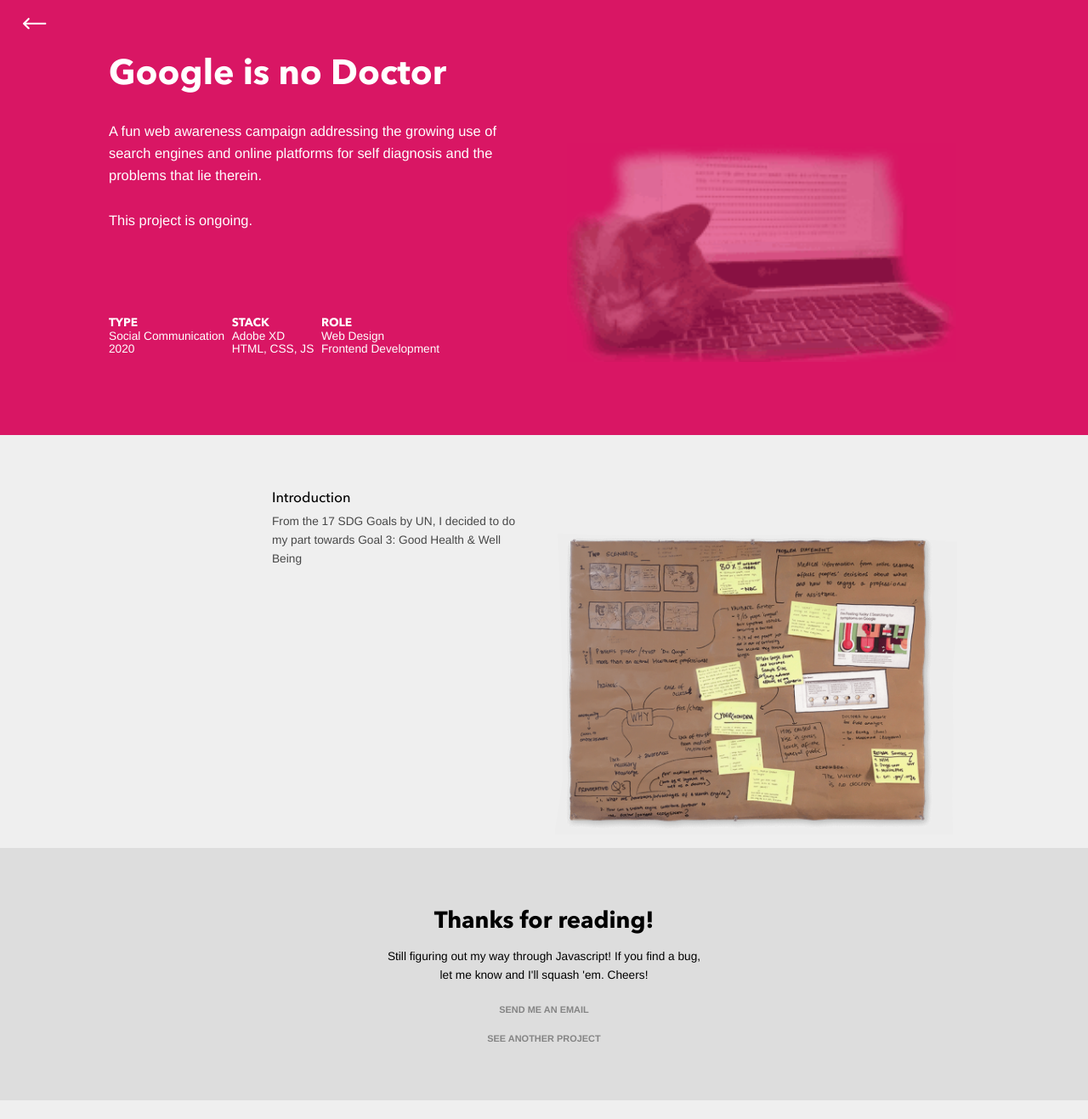
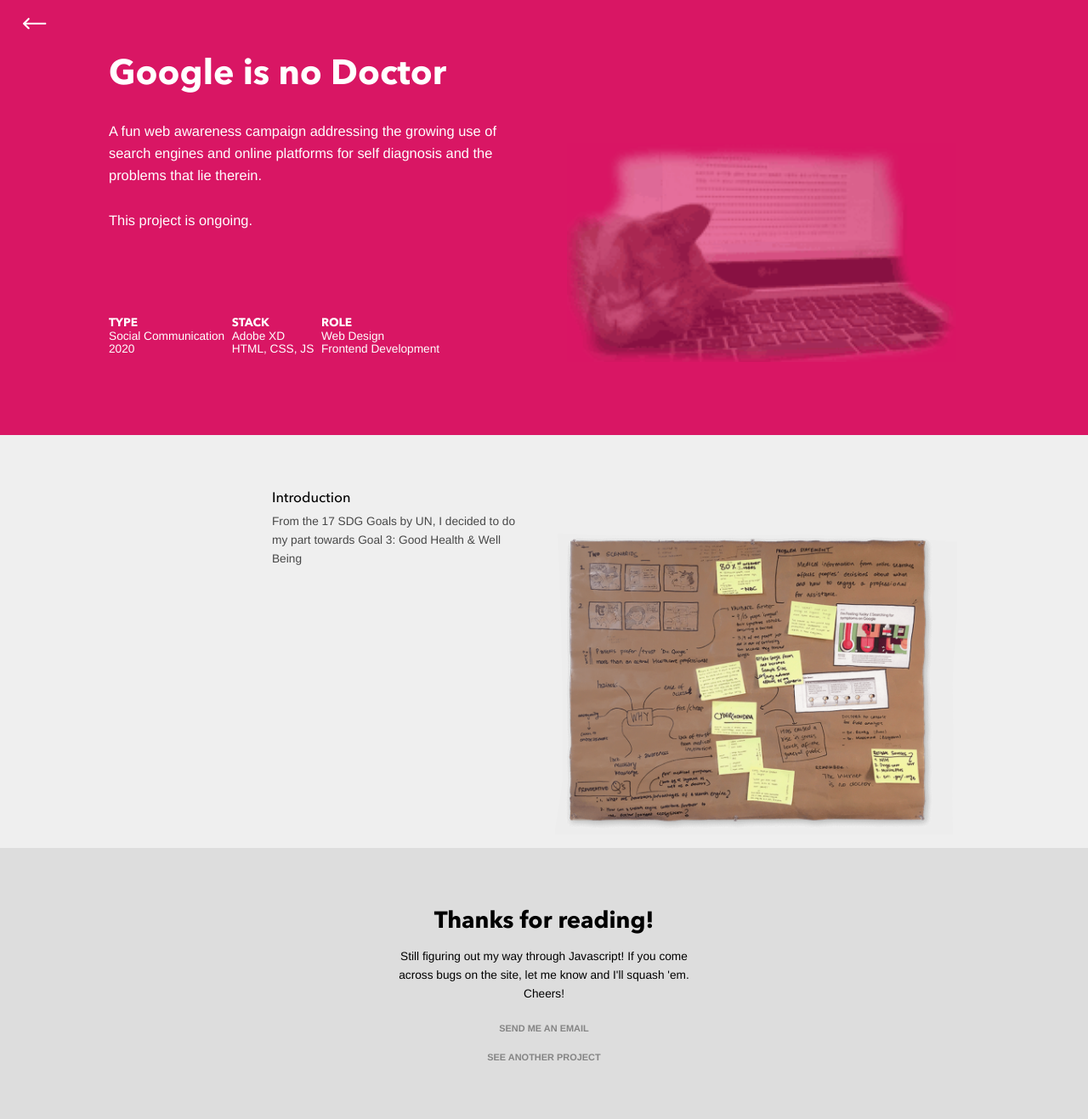
Before and after one commit to clearlysid/clearlysid.github.io, a Jekyll site: the page built from _work/1_scomm.html, in a window 1280 px wide. Shown: the whole page at 85% size. Built offline with Jekyll 4.4.1, drawn with Linux system fonts in a browser that asks for light colours; some web fonts are replaced; before the commit the page ends 1295 px from its top, so only the background shows below that.

Commit message:
rewrote footer

```diff
--- a/_layouts/project.html
+++ b/_layouts/project.html
@@ -41,7 +41,7 @@
         </div>
         <div class="contact">
             <h3>Thanks for reading!</h3>
-            <p>Still figuring out my way through Javascript! If you find a bug, let me know and I'll squash 'em. Cheers!</p>
+            <p>Still figuring out my way through Javascript! If you come across bugs on the site, let me know and I'll squash 'em. Cheers!</p>
 
             <div class="contact-links">
                 <a href="mailto:mail@siddharthjha.com">
```
